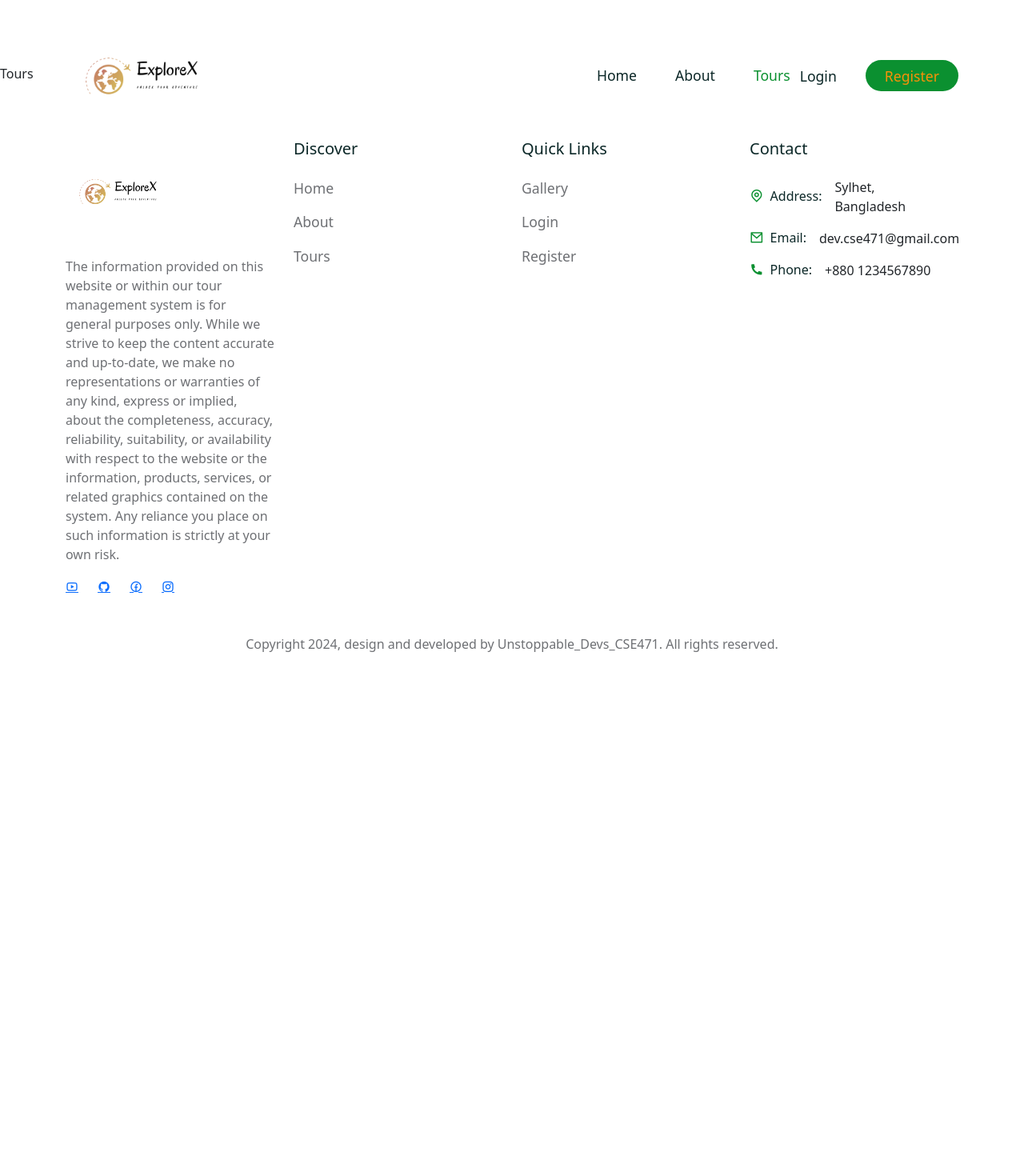
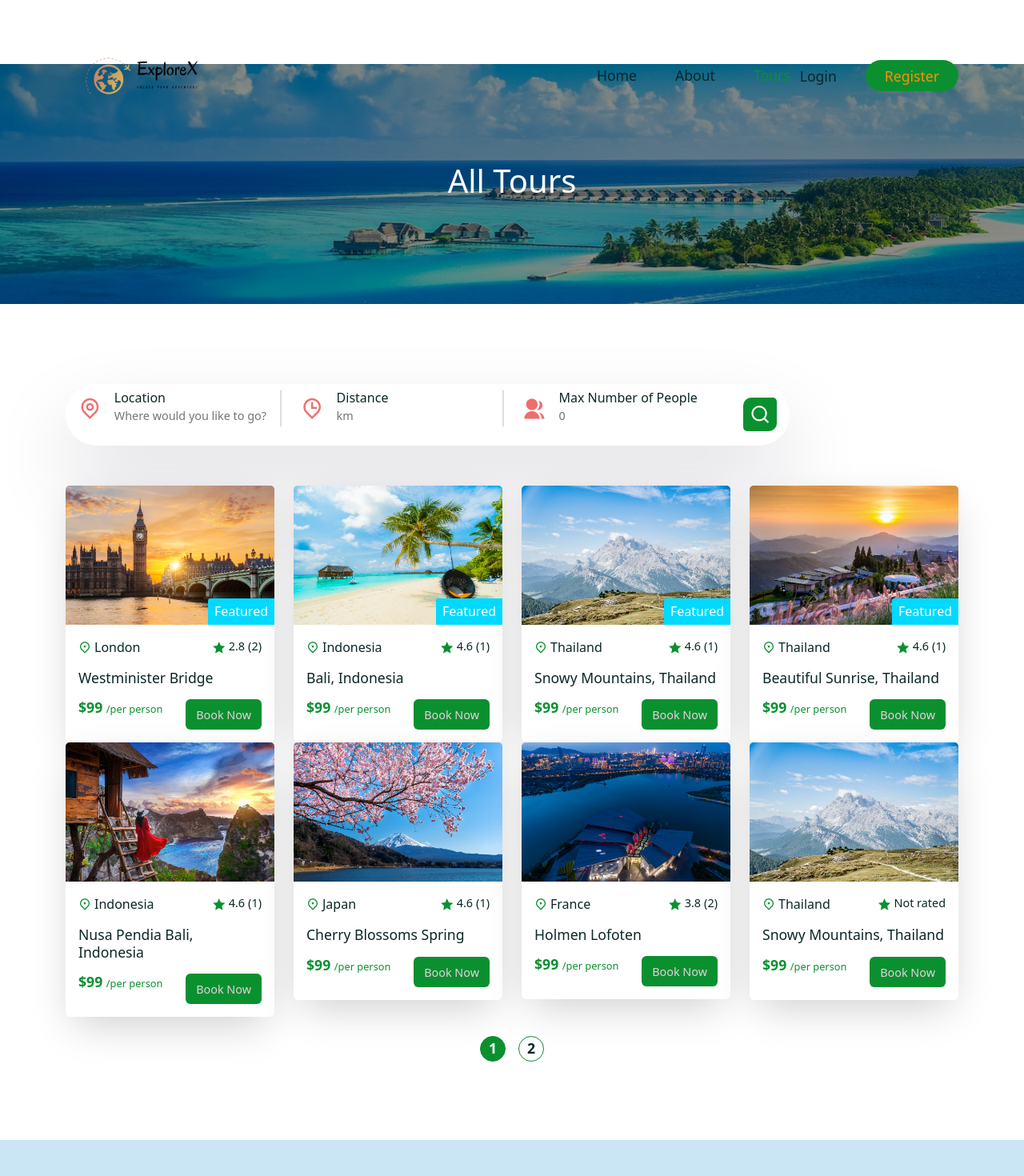
Before and after one commit to jashezan/Tours-and-Travels, a React (Create React App) app in the folder frontend/: page /tours in a window 1280 px wide. Shown: the top 1470 px of the page at 80% size. Before the commit the page ends 863 px from the top, so only its background shows below. Built offline with nearby package versions, Linux system fonts and the light colour scheme; a web font is replaced by a local one.

Commit message:
added commonsection and some tour-detail page functionality

```diff
--- a/frontend/src/assets/data/tours.js
+++ b/frontend/src/assets/data/tours.js
@@ -12,6 +12,7 @@ const tours = [
     title: "Westminister Bridge",
     city: "London",
     distance: 300,
+    address:'Somewhere',
     price: 99,
     maxGroupSize: 10,
     desc: "this is the description",
@@ -34,6 +35,7 @@ const tours = [
     title: "Bali, Indonesia",
     city: "Indonesia",
     distance: 400,
+    address:'Somewhere',
     price: 99,
     maxGroupSize: 8,
     desc: "this is the description",
@@ -52,6 +54,7 @@ const tours = [
     title: "Snowy Mountains, Thailand",
     city: "Thailand",
     distance: 500,
+    address:'Somewhere',
     price: 99,
     maxGroupSize: 8,
     desc: "this is the description",
@@ -70,6 +73,7 @@ const tours = [
     title: "Beautiful Sunrise, Thailand",
     city: "Thailand",
     distance: 500,
+    address:'Somewhere',
     price: 99,
     maxGroupSize: 8,
     desc: "this is the description",
@@ -88,6 +92,7 @@ const tours = [
     title: "Nusa Pendia Bali, Indonesia",
     city: "Indonesia",
     distance: 500,
+    address:'Somewhere',
     price: 99,
     maxGroupSize: 8,
     desc: "this is the description",
@@ -106,6 +111,7 @@ const tours = [
     title: "Cherry Blossoms Spring",
     city: "Japan",
     distance: 500,
+    address:'Somewhere',
     price: 99,
     maxGroupSize: 8,
     desc: "this is the description",
@@ -124,6 +130,7 @@ const tours = [
     title: "Holmen Lofoten",
     city: "France",
     distance: 500,
+    address:'Somewhere',
     price: 99,
     maxGroupSize: 8,
     desc: "this is the description",
@@ -146,6 +153,7 @@ const tours = [
     title: "Snowy Mountains, Thailand",
     city: "Thailand",
     distance: 500,
+    address:'Somewhere',
     price: 99,
     maxGroupSize: 8,
     desc: "this is the description",
--- a/frontend/src/components/Header/header.css
+++ b/frontend/src/components/Header/header.css
@@ -1,5 +1,3 @@
-
-
 .header{
     width: 100%;
     height: 80px;
@@ -43,6 +41,6 @@
     position: sticky;
     top: 0;
     left: 0;
-    box-shadow: 3px 3px 8px -3px #ddd;
+    box-shadow: 3px 3px 8px -3px #241717;
     z-index: 999;
 }
--- a/frontend/src/pages/TourDetails.jsx
+++ b/frontend/src/pages/TourDetails.jsx
@@ -1,8 +1,70 @@
 import React from 'react'
+import '../styles/tour-details.css'
+import { Container, Row, Col, Form, ListGroup } from 'reactstrap'
+import { useParams } from 'react-router-dom'
+import tourData from '../assets/data/tours'
+import calculateAvgRating from './../utils/avgRating'
 
 const TourDetails = () => {
+
+  const { id } = useParams()
+
+  // currently using static data, to use api later and fetch data from database
+  const tour = tourData.find(tour => tour.id === id)
+
+  // destructure properties from tour object
+  const { photo, title, desc, price, address, reviews, city, distance, maxGroupSize } = tour
+
+  const { totalRating, avgRating } = calculateAvgRating(reviews)
+
   return (
-    <div>TourDetails</div>
+    <>
+      <section>
+        <Container>
+          <Row>
+            <Col lg='8'>
+              <div className="tour__content">
+                <img src={photo} alt="" />
+                <div className="tour__info">
+                  <h2>{title}</h2>
+
+                  <div className="d-flex align-items-center gap-5">
+                    <span className='tour__rating d-flex alignt-items center gap-1'>
+                      <i class="ri-star-fill" style={{ 'color': 'var(--secondary-color)' }}></i> {avgRating === 0 ? null : avgRating}
+                      {totalRating === 0 ? (
+                        'Not rated'
+                      ) : (
+                        <span>({reviews?.length})</span>
+                      )}
+                    </span>
+
+                    <span>
+                      <i className="ri-map-pin-user-fill"></i> {address}
+                    </span>
+
+                  </div>
+                  <div className="tour__extra-details">
+                    <span>
+                      <i className="ri-map-pin-2-line"></i> {city}
+                    </span>
+                    <span>
+                      <i className="ri-money-dollar-circle-line"></i> {price} / person
+                    </span>
+                    <span>
+                      <i className="ri-group-line"></i> {maxGroupSize}
+                    </span>
+                  </div>
+
+                  <h5>Description</h5>
+                  <p>{desc}</p>
+
+                </div>
+              </div>
+            </Col>
+          </Row>
+        </Container>
+      </section>
+    </>
   )
 }
 
--- a/frontend/src/pages/Tours.jsx
+++ b/frontend/src/pages/Tours.jsx
@@ -1,8 +1,60 @@
-import React from 'react'
+import React, { useState, useEffect } from 'react'
+import CommonSection from '../shared/CommonSection'
+
+import '../styles/tour.css'
+import tourData from '../assets/data/tours'
+import TourCard from './../shared/TourCard'
+import SearchBar from './../shared/SearchBar'
+import Newsletter from './../shared/Newsletter'
+import { Col, Container, Row } from 'reactstrap'
 
 const Tours = () => {
+
+  const [pageCount, setPageCount] = useState(0)
+  const [page, setPage] = useState(0)
+
+  useEffect(() => {
+    const pages = Math.ceil(5 / 4)
+    setPageCount(pages)
+  }, [])
+
   return (
-    <div>Tours</div>
+    <>
+      <CommonSection title={"All Tours"} />
+      <section>
+        <Container>
+          <Row>
+            <SearchBar />
+          </Row>
+        </Container>
+      </section>
+      <section className='pt-0'>
+        <Container>
+          <Row>
+            {tourData.map(tour => (
+              <Col lg='3' key={tour.id}>
+                <TourCard tour={tour} />
+              </Col>
+            ))}
+          </Row>
+
+          <Col lg='12'>
+            <div className="pagination d-flex align-items-center justify-content-center mt-4 gap-3">
+              {[...Array(pageCount).keys()].map(number => (
+                <span
+                  key={number}
+                  onClick={() => setPage(number)}
+                  className={page === number ? 'active__page' : ''}
+                >
+                  {number + 1}
+                </span>
+              ))}
+            </div>
+          </Col>
+        </Container>
+      </section>
+      <Newsletter />
+    </>
   )
 }
 
--- /dev/null
+++ b/frontend/src/shared/CommonSection.jsx
@@ -0,0 +1,19 @@
+import React from 'react'
+import './common-section.css'
+import { Container, Row, Col } from 'reactstrap'
+
+const CommonSection = ({ title }) => {
+    return (
+        <section className="common__section">
+            <Container>
+                <Row>
+                    <Col lg='12'>
+                        <h1>{title}</h1>
+                    </Col>
+                </Row>
+            </Container>
+        </section>
+    )
+}
+
+export default CommonSection
--- /dev/null
+++ b/frontend/src/shared/common-section.css
@@ -0,0 +1,15 @@
+.common__section {
+    background: linear-gradient(rgba(0, 0, 0, 0.45), rgba(0, 0, 0, 0.45)),
+    url('../assets/images/tour.jpg') no-repeat center center;
+    background-size: cover;
+    height: 300px;
+    display: flex;
+    align-items: center;
+    justify-content: center;
+    text-align: center;
+}
+
+.common__section h1 {
+    font: size 2.5rem;
+    color: #fff;
+}
--- /dev/null
+++ b/frontend/src/styles/tour-details.css
@@ -0,0 +1,47 @@
+.tour__content img {
+    width: 100%;
+    border-radius: 0.5rem;
+    margin-bottom: 2.5rem;
+}
+
+.tour__info {
+    border-radius: 0.5rem;
+    border: 1px solid rgb(229, 231, 235);
+    padding: 2rem;
+}
+
+.tour__info h2 {
+    font-size: 1.5rem;
+}
+
+.tour__info span {
+    display: flex;
+    align-items: center;
+    column-gap: 0.5rem;
+    font-style: 1rem;
+    color: var(--text-color);
+}
+
+.tour__info span i {
+    color: var(--heading-color);
+    font-size: 1.1rem;
+}
+
+.tour__extra-details {
+    display: flex;
+    align-items: center;
+    column-gap: 2.7rem;
+    margin-top: 1rem;
+    margin-bottom: 2.5rem;
+}
+
+.tour__info h5 {
+    margin-bottom: 1rem;
+    font-size: 1.3rem;
+}
+
+.tour__info p {
+    line-height: 30px;
+    font-size: 1rem;
+    color: var(--text-color);
+}
--- /dev/null
+++ b/frontend/src/styles/tour.css
@@ -0,0 +1,19 @@
+.pagination span {
+    width: 2rem;
+    height: 2rem;
+    padding: 5px;
+    border-radius: 50px;
+    display: flex;
+    align-items: center;
+    justify-content: center;
+    border: 1px solid var(--secondary-color);
+    color: var(--heading-color);
+    font-size: 1.1rem;
+    cursor: pointer;
+    font-weight: 700;
+}
+
+.active__page {
+    background: var(--secondary-color);
+    color: #fff !important;
+}
```
